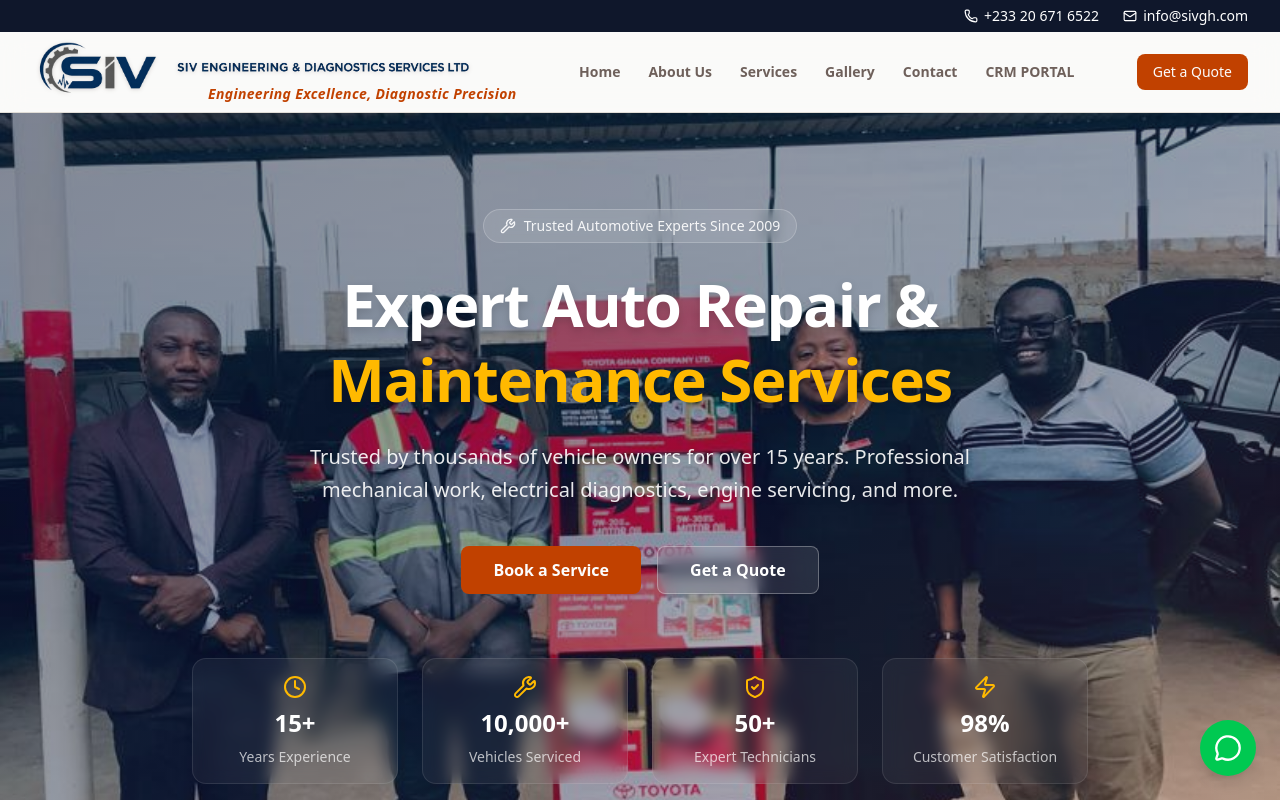
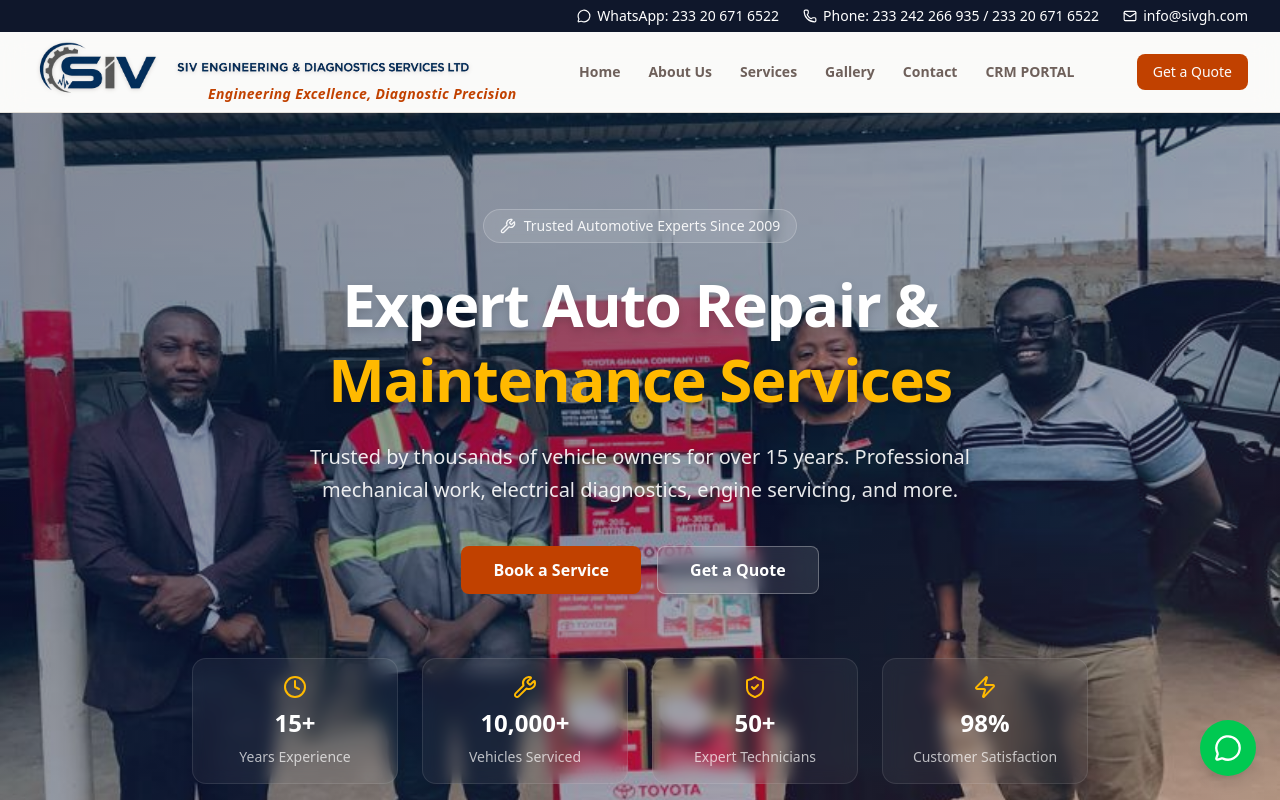
Before and after one commit to lilromeo2290/SIV_Website, a Next.js app: page / in a window 1280 px wide. Shown: the top 800 px of the page. Built offline with nearby package versions, Linux system fonts and the light colour scheme.

Commit message:
4ac5d202-dc98-4e33-aeaf-4de2e6c9160f

```diff
--- a/src/components/website/Header.tsx
+++ b/src/components/website/Header.tsx
@@ -1,7 +1,7 @@
 'use client'
 
 import { useState } from 'react'
-import { Menu, Phone, Mail } from 'lucide-react'
+import { Menu, Phone, Mail, MessageCircle } from 'lucide-react'
 import Image from 'next/image'
 import { Button } from '@/components/ui/button'
 import {
@@ -38,20 +38,29 @@ export function Header() {
     <div className="sticky top-0 z-40 w-full">
       {/* Top Bar - Contact Info */}
       <div className="bg-slate-900 text-white">
-        <div className="mx-auto flex max-w-7xl items-center justify-end gap-6 px-4 py-1.5 text-xs md:px-8 md:text-sm">
+        <div className="mx-auto flex max-w-7xl flex-wrap items-center justify-end gap-x-6 gap-y-1 px-4 py-1.5 text-xs md:px-8 md:text-sm">
           <a
-            href="tel:+233206716522"
+            href="https://wa.me/233206716522"
+            target="_blank"
+            rel="noopener noreferrer"
+            className="flex items-center gap-1.5 transition-colors hover:text-green-400"
+          >
+            <MessageCircle className="h-3.5 w-3.5" />
+            <span className="font-medium">WhatsApp: 233 20 671 6522</span>
+          </a>
+          <a
+            href="tel:+233242266935"
             className="flex items-center gap-1.5 transition-colors hover:text-amber-400"
           >
             <Phone className="h-3.5 w-3.5" />
-            <span className="font-medium">+233 20 671 6522</span>
+            <span className="font-medium">Phone: 233 242 266 935 / 233 20 671 6522</span>
           </a>
           <a
             href="mailto:info@sivgh.com"
             className="flex items-center gap-1.5 transition-colors hover:text-amber-400"
           >
             <Mail className="h-3.5 w-3.5" />
-            <span className="font-medium">info@sivgh.com</span>
+            <span className="font-medium hidden sm:inline">info@sivgh.com</span>
           </a>
         </div>
       </div>
```
